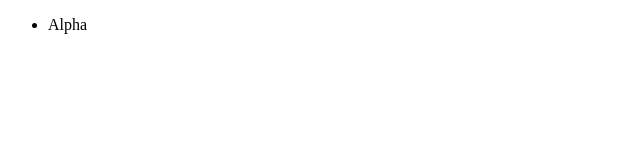
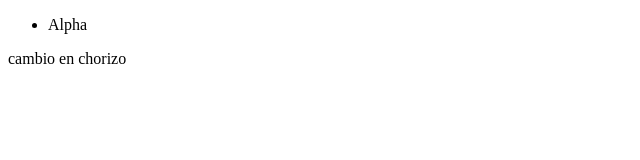
Before and after one commit to rafaelmeyerpirone/clase.10, a plain HTML site: page index.html in a window 1280 px wide. Shown: the whole page, without its empty margins (0-640 px from the left). Drawn offline with Linux system fonts and the light colour scheme.

Commit message:
Update index.html

```diff
--- a/index.html
+++ b/index.html
@@ -13,5 +13,7 @@
             Alpha
         </li>
     </ul>
+
+    <div>cambio en chorizo</div>
 </body>
 </html>
```
